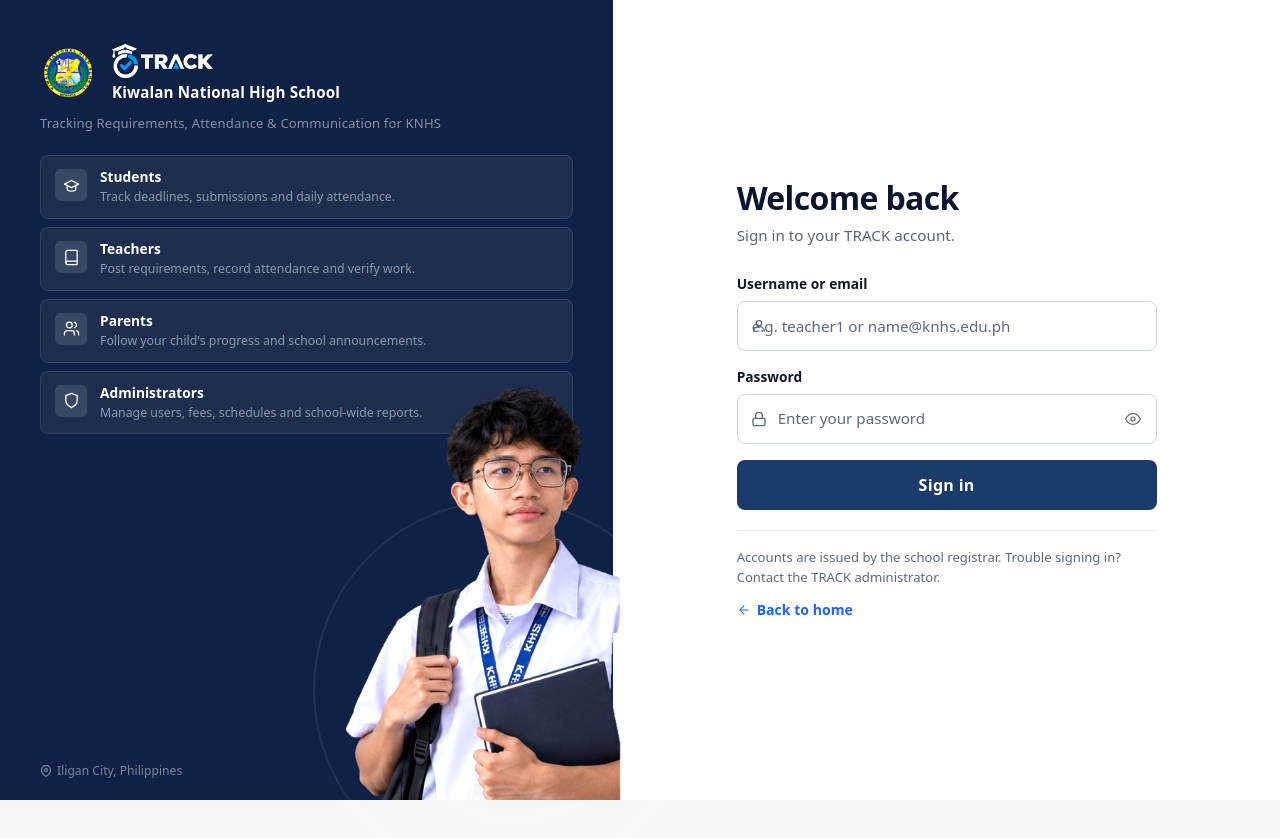
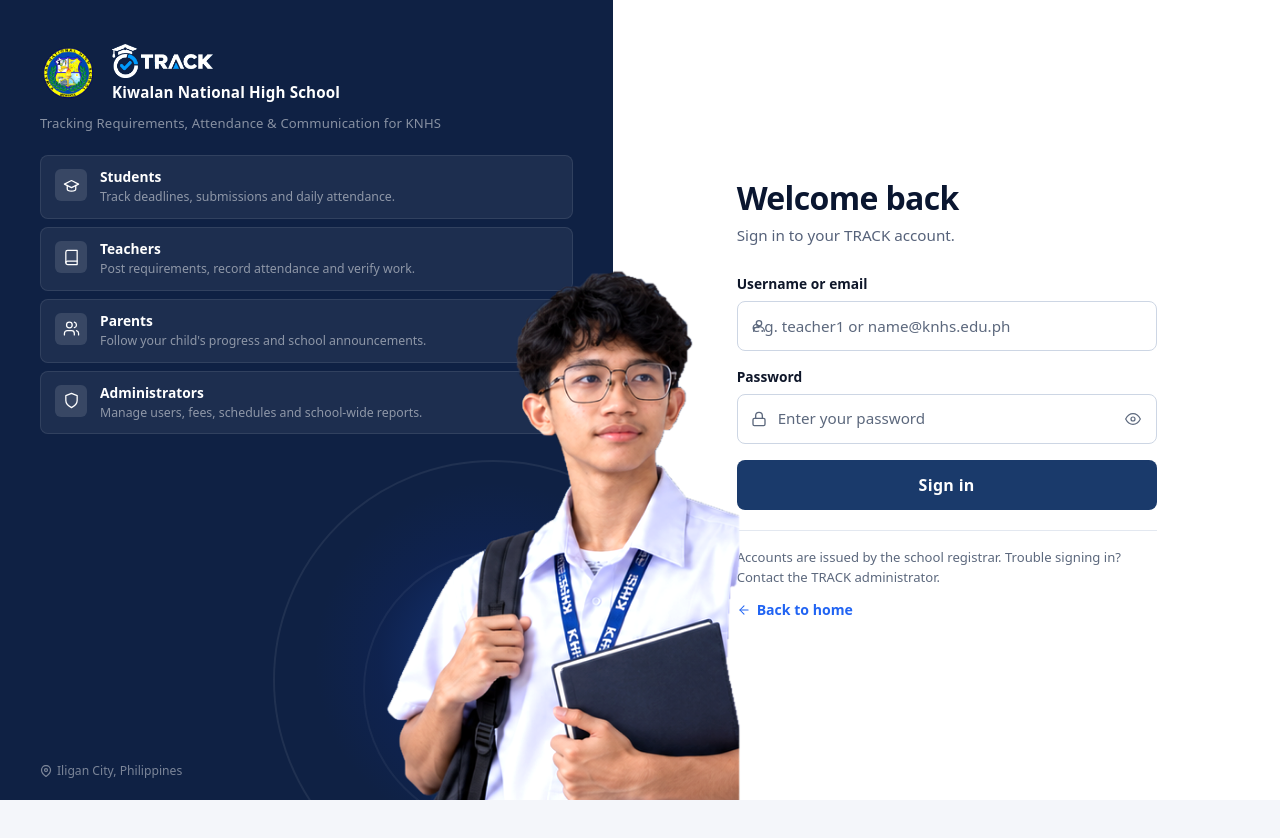
Before and after one commit to arcnesipac3-art/TRACK-capstone, a React (Vite) app in the folder frontend/: page /login in a window 1280 px wide. Shown: the top 838 px of the page. After the commit the page ends 800 px from the top, so only its background shows below. Built offline with nearby package versions, Linux system fonts and the light colour scheme; no server answers.

Commit message:
fix: login no-scroll, student spans panel boundary, glow bg behind student

```diff
--- a/frontend/src/App.css
+++ b/frontend/src/App.css
@@ -971,12 +971,14 @@
    --------------------------------------------------------------------- */
 
 .auth-layout {
-  min-height: 100dvh;
+  /* Exactly viewport height — no scrolling */
+  height: 100dvh;
+  max-height: 100dvh;
+  overflow: hidden;
   display: grid;
-  /* 48% branding panel / 52% form panel */
   grid-template-columns: minmax(0, 0.92fr) minmax(0, 1fr);
-  /* Allow student image to overflow the left panel into the right */
-  overflow: visible;
+  /* Student is positioned relative to this container */
+  position: relative;
 }
 
 /* ── Left aside ────────────────────────────────────────────────────── */
@@ -988,36 +990,49 @@
   padding: 44px 40px 56px;
   background: #0f2144;
   color: #fff;
-  /* Must be visible so student can overflow into the right panel */
-  overflow: visible;
-}
-
-/* Large decorative ring — lower-right, behind student */
+  /* Fill the full grid height — no scroll on this panel */
+  height: 100%;
+  overflow: hidden;
+}
+
+/* Large concentric decorative rings — lower-right, behind student */
 .auth-aside::before {
   content: "";
   position: absolute;
-  right: -80px;
-  bottom: -80px;
-  width: 380px;
-  height: 380px;
-  border: 2px solid rgba(255,255,255,0.08);
+  right: -100px;
+  bottom: -100px;
+  width: 440px;
+  height: 440px;
+  border: 2px solid rgba(255,255,255,0.07);
   border-radius: 50%;
   pointer-events: none;
-  z-index: 0;
-}
-
-/* Inner smaller ring */
+  z-index: 1;
+}
+
 .auth-aside::after {
   content: "";
   position: absolute;
-  right: -20px;
-  bottom: -20px;
-  width: 240px;
-  height: 240px;
+  right: -30px;
+  bottom: -30px;
+  width: 280px;
+  height: 280px;
   border: 2px solid rgba(255,255,255,0.05);
   border-radius: 50%;
   pointer-events: none;
-  z-index: 0;
+  z-index: 1;
+}
+
+/* Decorative glow circle behind the student */
+.aside-student-glow {
+  position: absolute;
+  right: -60px;
+  bottom: -40px;
+  width: 360px;
+  height: 360px;
+  background: radial-gradient(circle, rgba(37,99,235,0.35) 0%, rgba(14,40,120,0.2) 45%, transparent 70%);
+  border-radius: 50%;
+  pointer-events: none;
+  z-index: 1;
 }
 
 /* Brand block */
@@ -1127,13 +1142,14 @@
   margin-top: 2px;
 }
 
-/* Student image — large, right-anchored, overflows into the right panel */
+/* Student image — positioned relative to auth-layout, spanning boundary */
 .aside-student-img {
   position: absolute;
   bottom: 0;
-  /* Overflow past the panel's right edge so student sits across the boundary */
-  right: -120px;
-  z-index: 10;
+  /* Center student on the left-panel's right edge (~47% across the layout) */
+  left: 44%;
+  transform: translateX(-50%);
+  z-index: 20;
   pointer-events: none;
   user-select: none;
 }
@@ -1142,13 +1158,12 @@
   display: block;
   width: auto;
   height: auto;
-  max-width: clamp(280px, 55%, 420px);
-  max-height: clamp(400px, 75vh, 580px);
+  max-width: clamp(300px, 28vw, 460px);
+  max-height: clamp(440px, 82vh, 620px);
   object-fit: contain;
   object-position: bottom center;
-  /* Blend out the black background on the dark panel side */
   mix-blend-mode: screen;
-  filter: brightness(1.08) contrast(1.0);
+  filter: brightness(1.08);
 }
 
 /* Footer — city label with location pin icon feel */
--- a/frontend/src/pages/LoginPage.jsx
+++ b/frontend/src/pages/LoginPage.jsx
@@ -133,13 +133,8 @@ export default function LoginPage() {
           Iligan City, Philippines
         </p>
 
-        {/* Student PNG — decorative, bottom-right of the branding panel */}
-        <div className="aside-student-img" aria-hidden="true">
-          <img
-            src="/student2.png"
-            alt=""
-          />
-        </div>
+        {/* Glow circle behind where student will appear */}
+        <div className="aside-student-glow" aria-hidden="true" />
       </aside>
 
       {/* ── Right panel ─────────────────────────────────────────────── */}
@@ -256,6 +251,11 @@ export default function LoginPage() {
           </Link>
         </div>
       </main>
+
+      {/* Student PNG — spans the panel boundary, positioned relative to auth-layout */}
+      <div className="aside-student-img" aria-hidden="true">
+        <img src="/student2.png" alt="" />
+      </div>
     </div>
   )
 }
```
